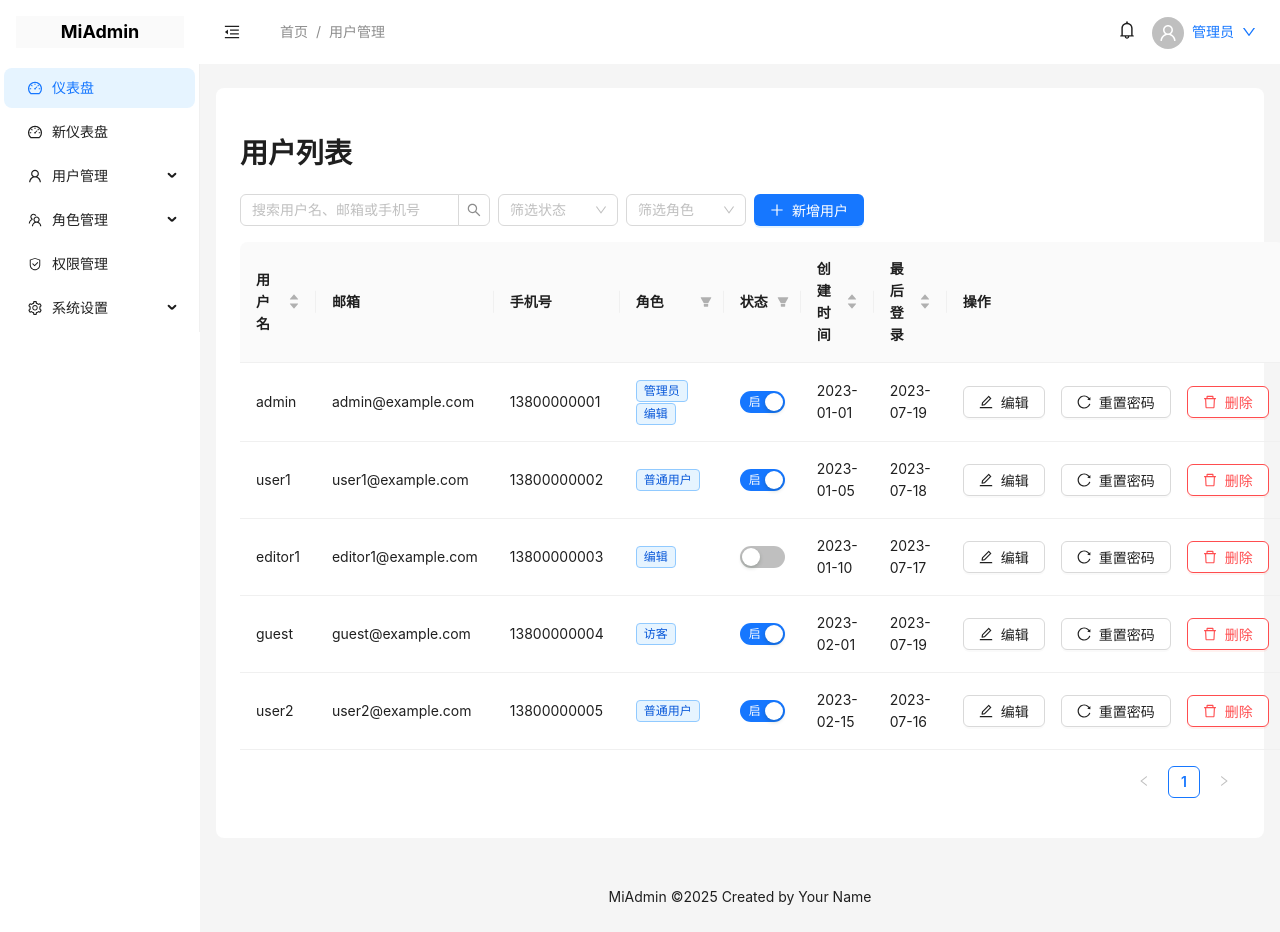
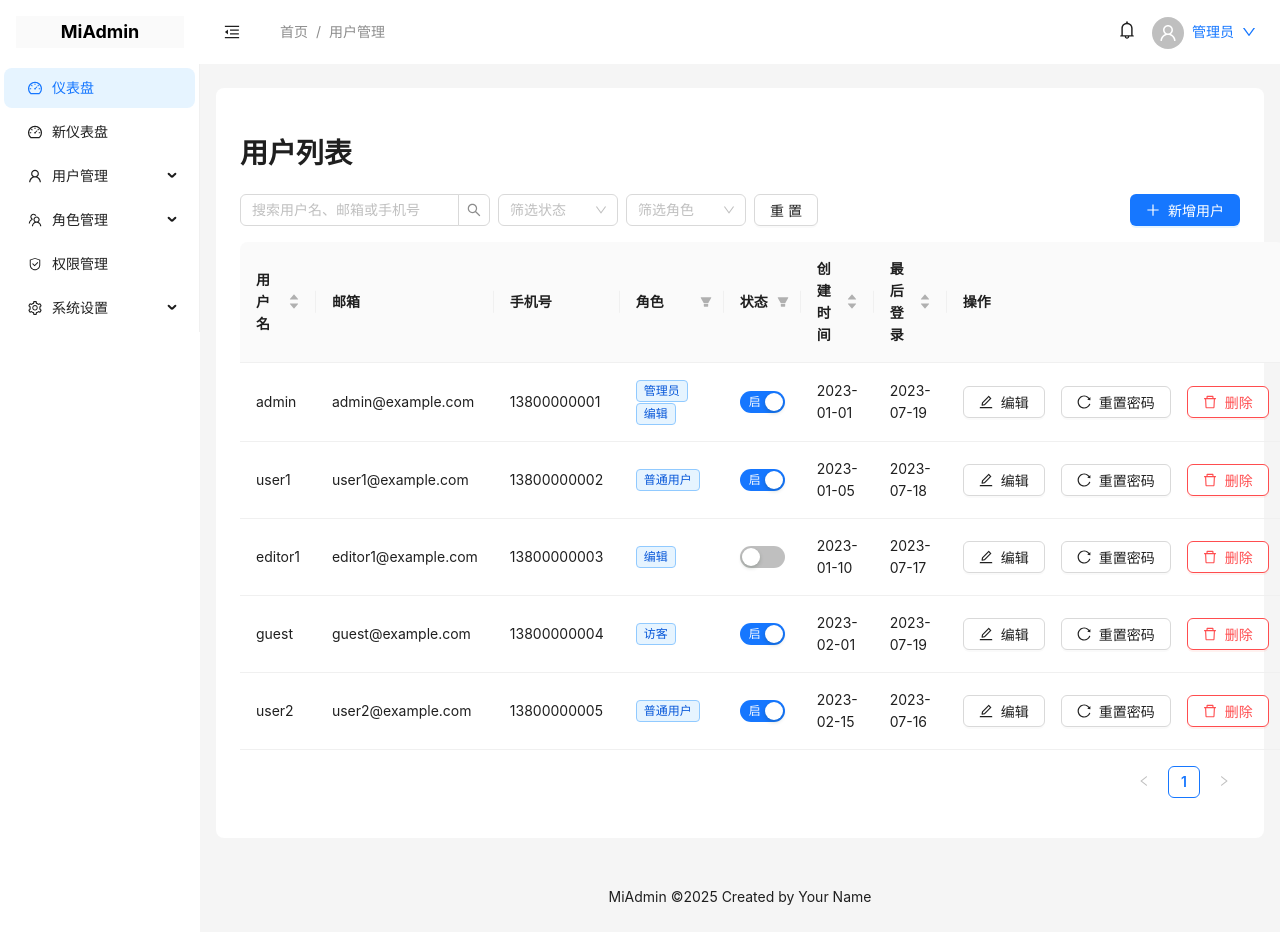
Before and after one commit to ccnuzw/miadmin, a Next.js app: page /users in a window 1280 px wide. Built offline with nearby package versions, Linux system fonts and the light colour scheme.

Commit message:
修复小问题

```diff
--- a/app/(main)/roles/page.tsx
+++ b/app/(main)/roles/page.tsx
@@ -1,6 +1,6 @@
 'use client';
 import React, { useState } from 'react';
-import { Table, Button, Input, Space, Modal, message, App } from 'antd';
+import { Table, Button, Input, Space, Modal, message, App, Row } from 'antd';
 import { EditOutlined, DeleteOutlined, PlusOutlined } from '@ant-design/icons';
 import type { TableProps } from 'antd';
 import Link from 'next/link';
@@ -22,8 +22,17 @@ const RolesPage: React.FC = () => {
 
   const handleSearch = (value: string) => {
     setSearchText(value);
+    filterRoles(value);
+  };
+
+  const handleResetFilters = () => {
+    setSearchText('');
+    filterRoles('');
+  };
+
+  const filterRoles = (search: string) => {
     const filtered = dummyRoles.filter(role =>
-      role.name.includes(value) || role.description.includes(value)
+      role.name.includes(search) || role.description.includes(search)
     );
     setRoles(filtered);
   };
@@ -79,17 +88,24 @@ const RolesPage: React.FC = () => {
   return (
     <div>
       <h1>角色列表</h1>
-      <Space style={{ marginBottom: 16 }}>
+      <Row justify="space-between" style={{ marginBottom: 16 }}>
+        <Space>
           <Search
             placeholder="搜索角色名称或描述"
             onSearch={handleSearch}
+            onChange={(e) => setSearchText(e.target.value)}
             style={{ width: 250 }}
             allowClear
+            value={searchText}
           />
+          <Button onClick={handleResetFilters}>重置</Button>
+        </Space>
+        <Space>
           <Link href="/roles/new">
             <Button type="primary" icon={<PlusOutlined />}>新增角色</Button>
           </Link>
         </Space>
+      </Row>
       <Table columns={columns} dataSource={roles} rowKey="id" pagination={{ pageSize: 10 }} />
     </div>
   );
--- a/app/(main)/users/page.tsx
+++ b/app/(main)/users/page.tsx
@@ -1,6 +1,6 @@
 'use client';
 import React, { useState } from 'react';
-import { Table, Button, Input, Space, Modal, Switch, Tag, Select, message, App } from 'antd';
+import { Table, Button, Input, Space, Modal, Switch, Tag, Select, message, App, Row } from 'antd';
 import { EditOutlined, DeleteOutlined, ReloadOutlined, PlusOutlined } from '@ant-design/icons';
 import type { TableProps } from 'antd';
 import Link from 'next/link';
@@ -32,6 +32,13 @@ const UsersPage: React.FC = () => {
   const [searchText, setSearchText] = useState<string>('');
   const [filterStatus, setFilterStatus] = useState<boolean | undefined>(undefined);
   const [filterRole, setFilterRole] = useState<string | undefined>(undefined);
+
+  const handleResetFilters = () => {
+    setSearchText('');
+    setFilterStatus(undefined);
+    setFilterRole(undefined);
+    filterUsers('', undefined, undefined);
+  };
 
   const handleSearch = (value: string) => {
     setSearchText(value);
@@ -194,18 +201,21 @@ const UsersPage: React.FC = () => {
   return (
     <div>
       <h1>用户列表</h1>
-      <Space style={{ marginBottom: 16 }}>
+      <Row justify="space-between" style={{ marginBottom: 16 }}>
+        <Space>
           <Search
             placeholder="搜索用户名、邮箱或手机号"
             onSearch={handleSearch}
             style={{ width: 250 }}
             allowClear
+            value={searchText}
           />
           <Select
             placeholder="筛选状态"
             allowClear
             style={{ width: 120 }}
             onChange={handleStatusChange}
+            value={filterStatus}
             options={[
               { value: true, label: '启用' },
               { value: false, label: '禁用' },
@@ -216,6 +226,7 @@ const UsersPage: React.FC = () => {
             allowClear
             style={{ width: 120 }}
             onChange={handleRoleChange}
+            value={filterRole}
             options={[
               { value: '管理员', label: '管理员' },
               { value: '编辑', label: '编辑' },
@@ -223,10 +234,14 @@ const UsersPage: React.FC = () => {
               { value: '访客', label: '访客' },
             ]}
           />
+          <Button onClick={handleResetFilters}>重置</Button>
+        </Space>
+        <Space>
           <Link href="/users/new">
             <Button type="primary" icon={<PlusOutlined />}>新增用户</Button>
           </Link>
         </Space>
+      </Row>
       <Table columns={columns} dataSource={users} rowKey="id" pagination={{ pageSize: 10 }} />
     </div>
   );
```
Lines whose indentation alone changed are shown as unchanged.
